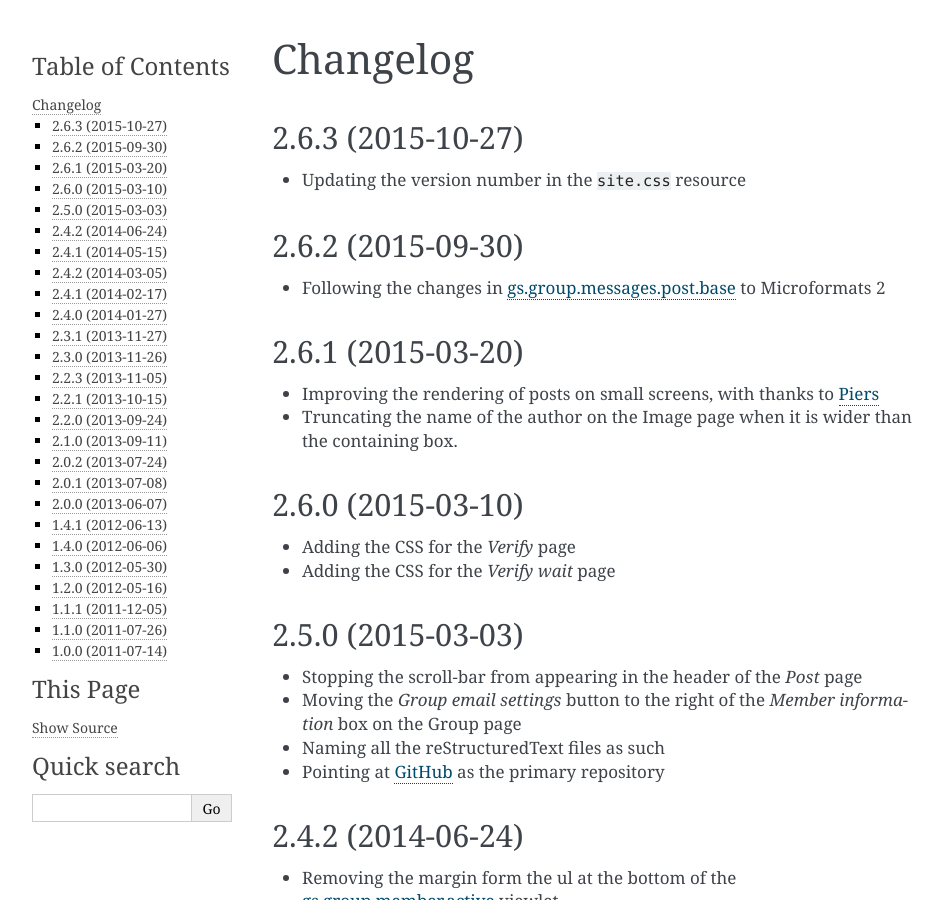
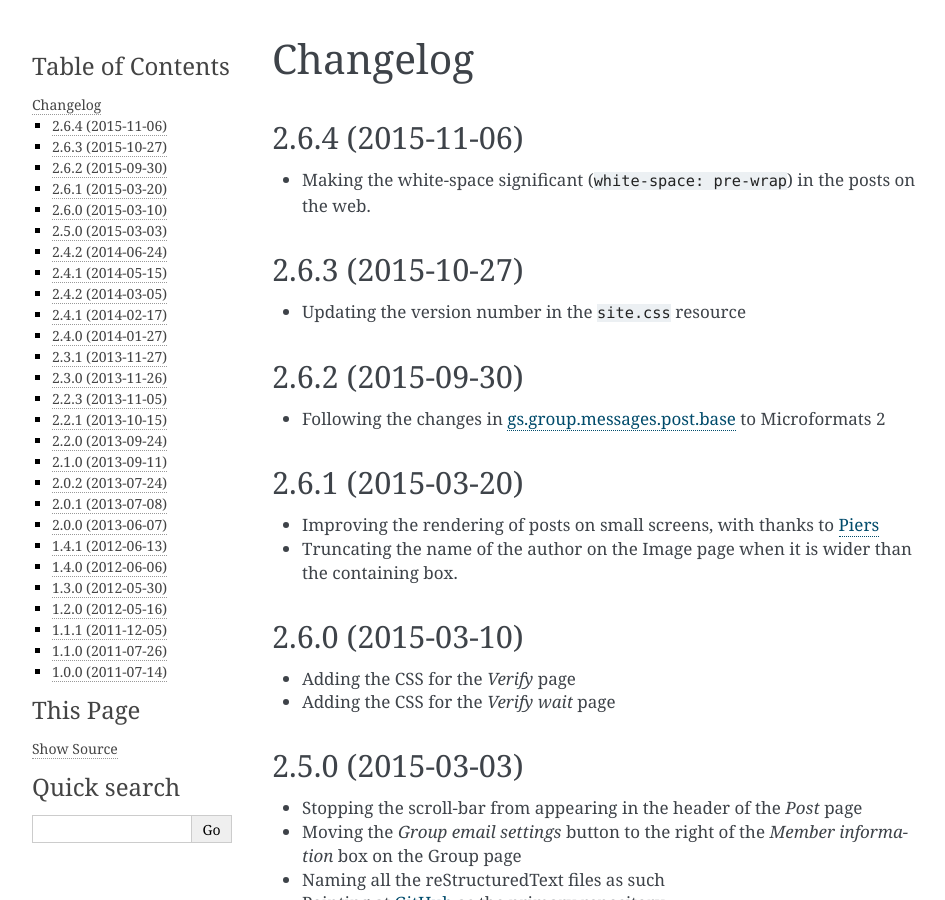
Before and after one commit to groupserver/gs.content.css, a Sphinx documentation site: the page built from docs/HISTORY.rst, in a window 1280 px wide and 900 px high. Shown: the whole window, without its empty margins (148-1093 px from the left). Built offline with Sphinx 7.4.7, drawn with Linux system fonts in a browser that asks for light colours.

Commit message:
Bumping the version

```diff
--- a/docs/HISTORY.rst
+++ b/docs/HISTORY.rst
@@ -1,5 +1,11 @@
 Changelog
 =========
+
+2.6.4 (2015-11-06)
+------------------
+
+* Making the white-space significant (``white-space: pre-wrap``)
+  in the posts on the web.
 
 2.6.3 (2015-10-27)
 ------------------
--- a/version.py
+++ b/version.py
@@ -1,5 +1,5 @@
 # -*- coding: utf-8 -*-
-version = '2.6.3'
+version = '2.6.4'
 release = False
 
 #--------------------------------------------------------------------------#
```
